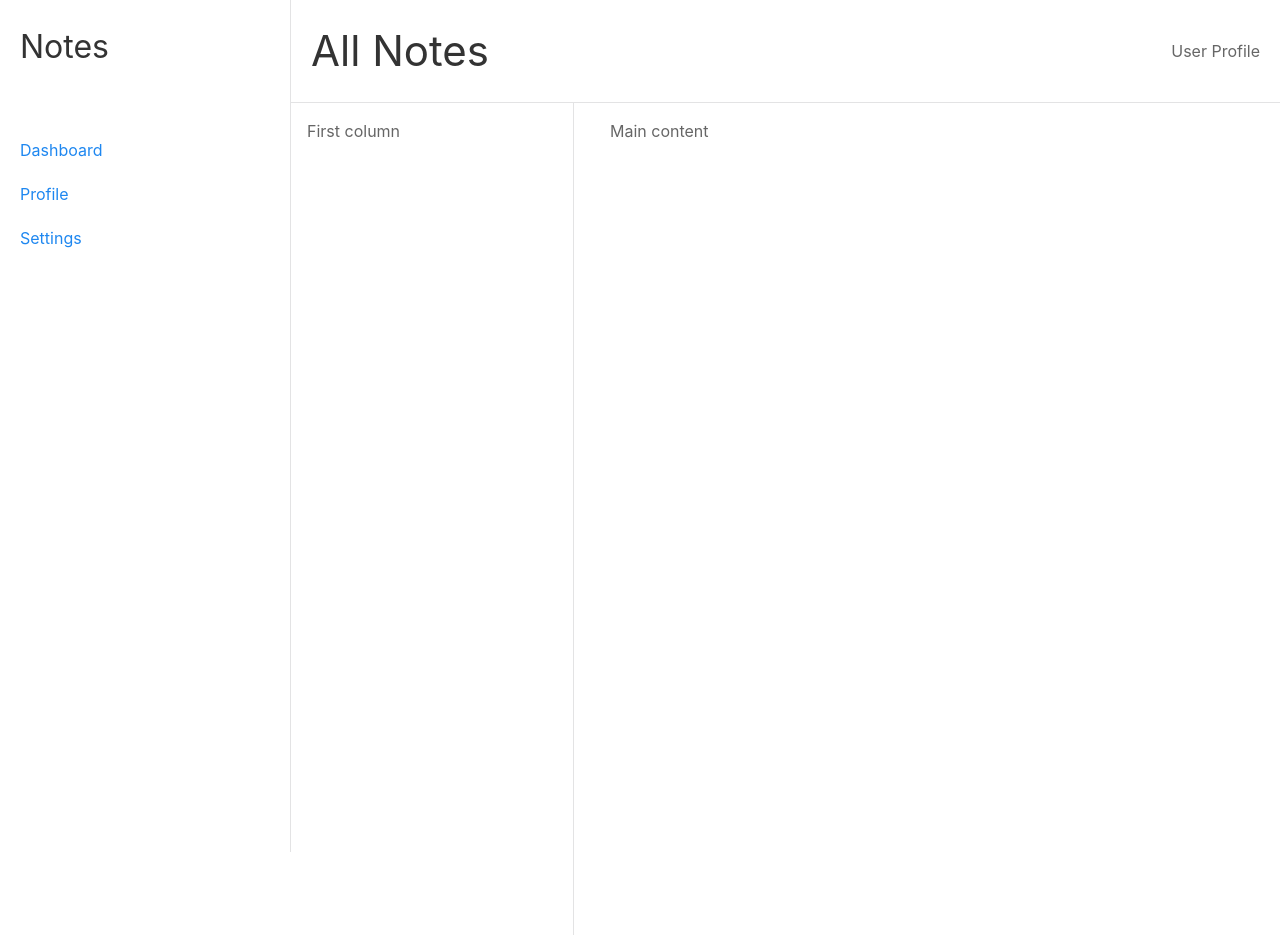
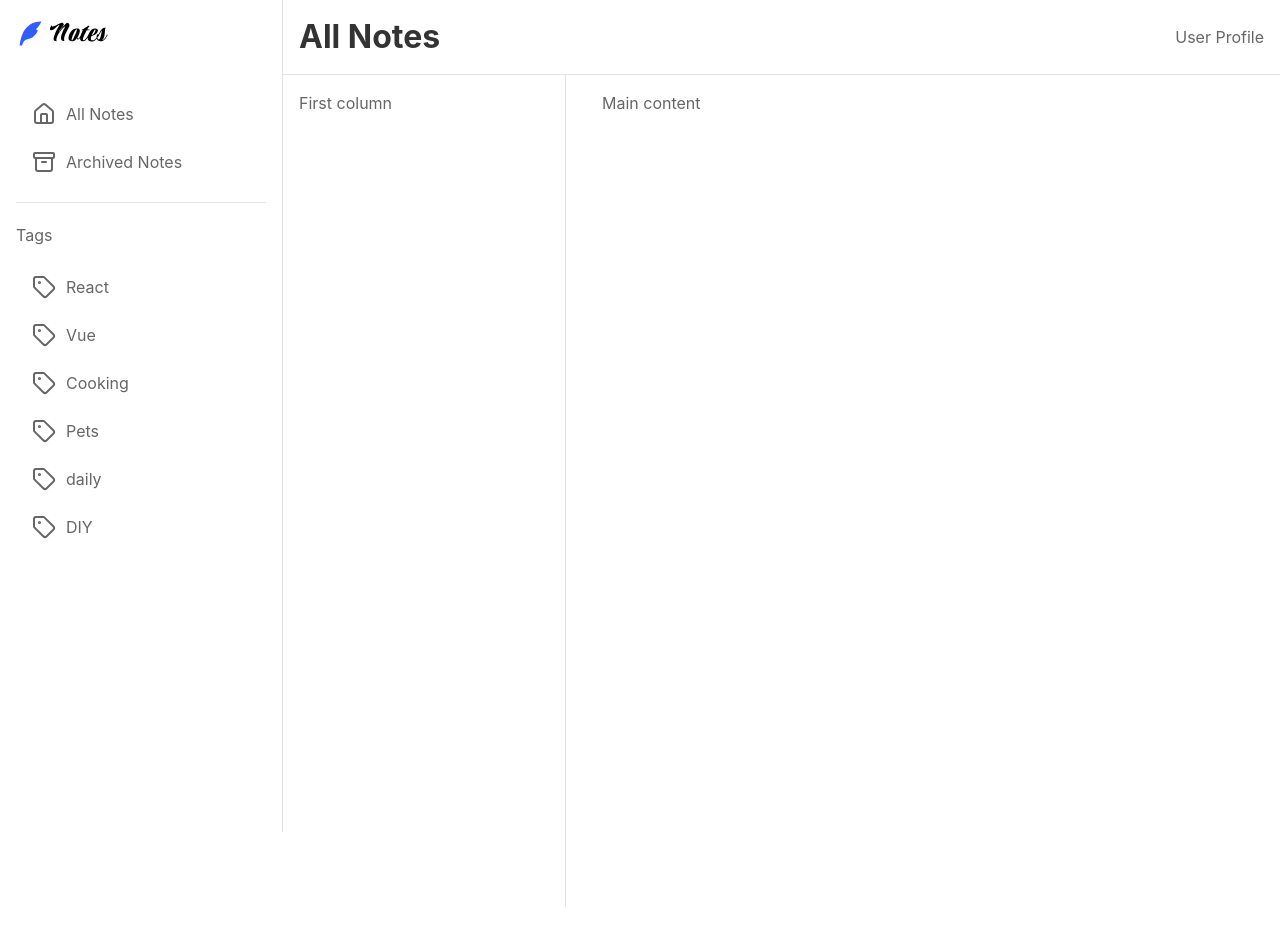
Before and after one commit to vjvic/notes-app, a Vue app: page / in a window 1280 px wide. After the commit the page ends 907 px from the top, so only its background shows below. Built offline with nearby package versions, Linux system fonts and the light colour scheme; the HTML template or start-up script is replaced by a standard one.

Commit message:
feat: sidebar ui

```diff
--- a/package.json
+++ b/package.json
@@ -11,6 +11,7 @@
     "type-check": "vue-tsc --build"
   },
   "dependencies": {
+    "lucide-vue-next": "^0.503.0",
     "pinia": "^3.0.1",
     "uikit": "^3.23.6",
     "vue": "^3.5.13",
--- a/src/assets/styles/components/_header.scss
+++ b/src/assets/styles/components/_header.scss
@@ -4,7 +4,7 @@
   display: flex;
   justify-content: space-between;
   align-items: center;
-  padding: 26px 20px;
+  padding: 1rem;
   @include border-sides($bottom: true);
 
   &__title {
@@ -14,6 +14,6 @@
   }
 
   &__user {
-    font-size: 16px;
+    font-size: 1rem;
   }
 }
--- a/src/assets/styles/components/_sidebar.scss
+++ b/src/assets/styles/components/_sidebar.scss
@@ -1,4 +1,5 @@
 @use "../abstracts/mixins" as *;
+@use "../abstracts/variables" as *;
 
 .sidebar {
   width: 250px;
@@ -6,10 +7,14 @@
   display: flex;
   flex-direction: column;
   @include border-sides($right: true);
-  padding: 26px 20px;
+  padding: 1rem;
 
   &__logo {
-    margin-bottom: 30px;
+    margin-bottom: 2.2rem;
+  }
+
+  &__chevron {
+    display: none;
   }
 
   nav {
@@ -18,7 +23,29 @@
       padding: 0;
 
       li {
-        margin: 20px 0;
+        margin: 0.5rem 0;
+        padding: 8px 16px;
+
+        a {
+          color: inherit;
+          text-decoration: none;
+        }
+
+        &:hover {
+          background-color: $color-secondary;
+
+          .sidebar__chevron {
+            display: block;
+          }
+        }
+
+        &.active {
+          background-color: $color-secondary;
+
+          .sidebar__chevron {
+            display: block;
+          }
+        }
       }
     }
   }
--- a/src/components/Header.vue
+++ b/src/components/Header.vue
@@ -2,7 +2,7 @@
   <!-- Header -->
   <header class="header">
     <div class="header__title">
-      <h1>All Notes</h1>
+      <h2 class="uk-text-bold uk-margin-remove">All Notes</h2>
     </div>
     <div class="header__user">
       <span>User Profile</span>
--- a/src/components/Sidebar.vue
+++ b/src/components/Sidebar.vue
@@ -2,16 +2,54 @@
   <!-- Sidebar -->
   <aside class="sidebar">
     <div class="sidebar__logo">
-      <h2>Notes</h2>
+      <img :src="logoUrl" alt="logo" />
     </div>
     <nav>
       <ul>
-        <li><RouterLink to="/">Dashboard</RouterLink></li>
-        <li><RouterLink to="/profile">Profile</RouterLink></li>
-        <li><RouterLink to="/settings">Settings</RouterLink></li>
+        <li
+          v-for="navItem in navItems"
+          :key="navItem.label"
+          class="uk-flex uk-flex-between uk-border-rounded"
+        >
+          <RouterLink
+            :to="navItem.path"
+            class="uk-flex uk-flex-between uk-flex-1 uk-text-decoration-none"
+          >
+            <div class="uk-flex uk-flex-middle">
+              <component :is="navItem.icon" class="uk-margin-small-right" />
+              <span>{{ navItem.label }}</span>
+            </div>
+            <ChevronRight class="sidebar__chevron" />
+          </RouterLink>
+        </li>
+      </ul>
+      <hr />
+      <p class="uk-margin-remove">Tags</p>
+      <ul>
+        <li
+          v-for="dummyTag in dummyTags"
+          :key="dummyTag.label"
+          class="uk-flex uk-flex-between uk-border-rounded"
+        >
+          <RouterLink
+            :to="dummyTag.path"
+            class="uk-flex uk-flex-between uk-flex-1 uk-text-decoration-none"
+          >
+            <div class="uk-flex uk-flex-middle">
+              <component class="uk-margin-small-right" :is="dummyTag.icon" />
+              <span>{{ dummyTag.label }}</span>
+            </div>
+            <ChevronRight class="sidebar__chevron" />
+          </RouterLink>
+        </li>
       </ul>
     </nav>
   </aside>
 </template>
 
-<script></script>
+<script setup>
+import logoUrl from "@/assets/svg/Logo.svg";
+import { ChevronRight } from "lucide-vue-next";
+import { navItems } from "@/data/navItems";
+import { dummyTags } from "@/data/dummyTags";
+</script>
--- /dev/null
+++ b/src/data/dummyTags.ts
@@ -0,0 +1,34 @@
+import { Tag } from "lucide-vue-next";
+
+export const dummyTags = [
+  {
+    label: "React",
+    to: "/",
+    icon: Tag,
+  },
+  {
+    label: "Vue",
+    to: "/",
+    icon: Tag,
+  },
+  {
+    label: "Cooking",
+    to: "/",
+    icon: Tag,
+  },
+  {
+    label: "Pets",
+    to: "/",
+    icon: Tag,
+  },
+  {
+    label: "daily",
+    to: "/",
+    icon: Tag,
+  },
+  {
+    label: "DIY",
+    to: "/",
+    icon: Tag,
+  },
+];
--- /dev/null
+++ b/src/data/navItems.ts
@@ -0,0 +1,14 @@
+import { Home, Archive } from "lucide-vue-next";
+
+export const navItems = [
+  {
+    label: "All Notes",
+    to: "/",
+    icon: Home,
+  },
+  {
+    label: "Archived Notes",
+    to: "/",
+    icon: Archive,
+  },
+];
```
Also changed, not shown: src/assets/svg/Logo.svg (added), 1 other file (tests, documents, lock files or other folders).
